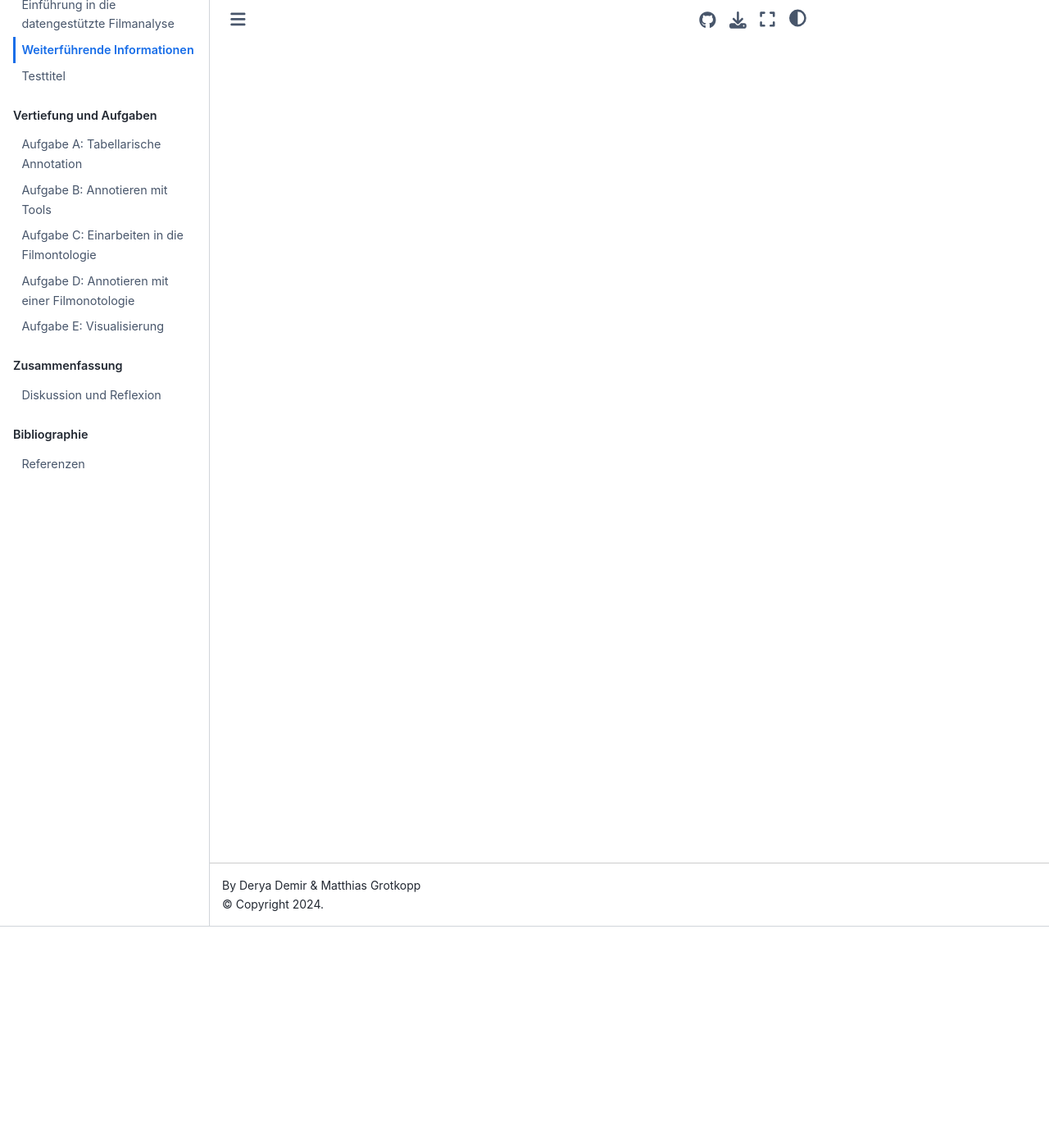
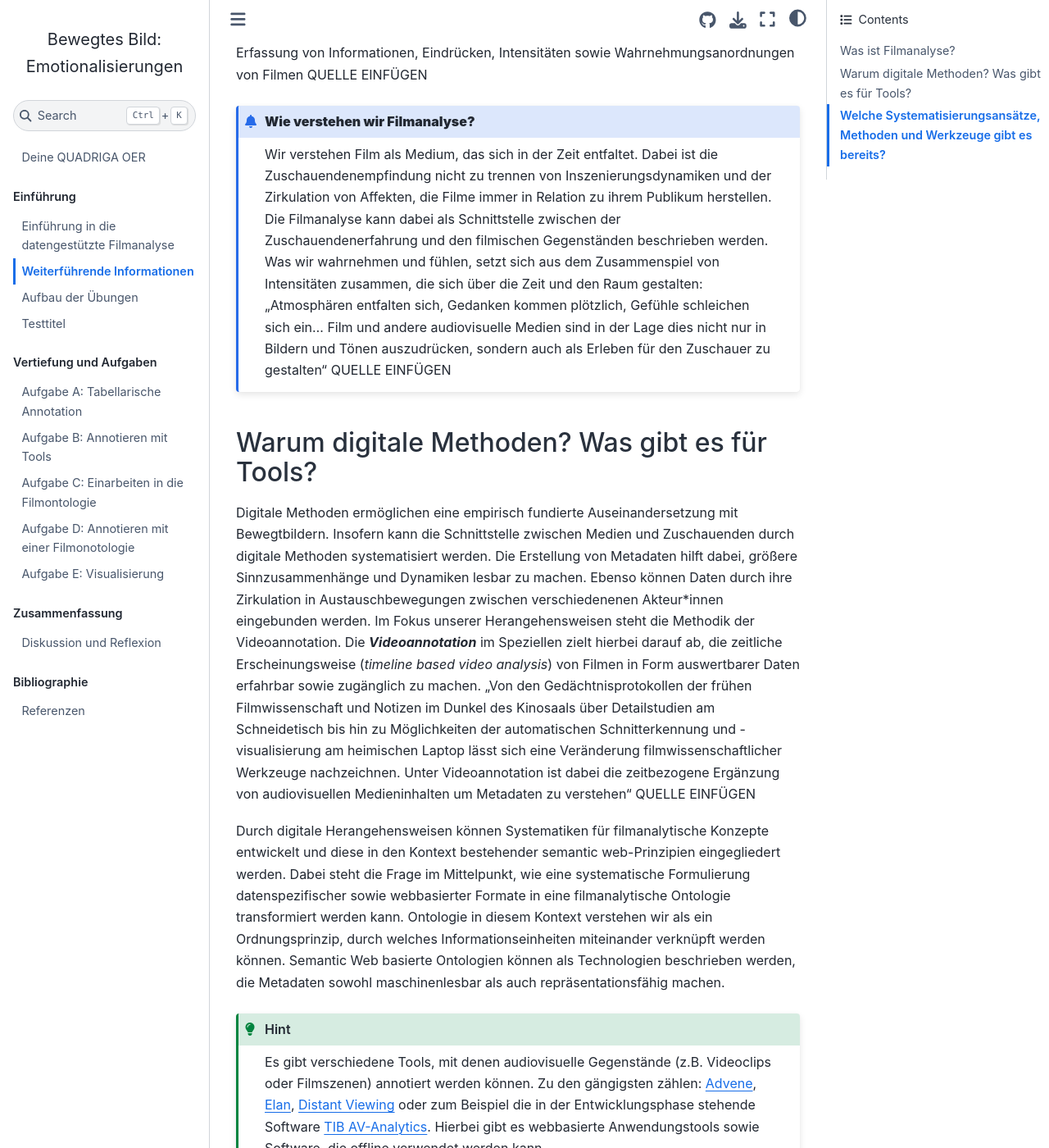
Before and after one commit to quadriga-dk/Bewegtes-Bild-Fallstudie-1, a Jupyter Book: the page built from Kapitel_I/Information_und_Material.md, in a window 1280 px wide and 1400 px high, scrolled down 270 px. Shown: the whole window at 82% size. Built offline with Jupyter Book 1.0.4 settings and Sphinx 7.4.7 and the Sphinx Book theme 1.1.4, drawn with Linux system fonts in a browser that asks for light colours; some of the changed text lies outside the part shown.

Commit message:
Add Änderungen und neues Unterkapitel

````diff
--- a/Kapitel_I/Information_und_Material.md
+++ b/Kapitel_I/Information_und_Material.md
@@ -1 +1,30 @@
+---
+lang: de-DE
+---
 # Weiterführende Informationen
+## Was ist Filmanalyse?
+Die Filmanalyse ist – neben der Filmtheorie und der Filmgeschichte – eine der drei Säulen der Filmwissenschaft als akademische Disziplin, die sich unter Berücksichtigung methodischer Ansätze mit der Gestaltung von Filmen, ihrer Struktur und ihrer Rezeption auseinandersetzt. Gleichzeitig ist die Filmanalyse ein Werkzeug zur systematischen Erfassung von Informationen, Eindrücken, Intensitäten sowie Wahrnehmungsanordnungen von Filmen QUELLE EINFÜGEN
+```{admonition} **Wie verstehen wir Filmanalyse?**
+Wir verstehen Film als Medium, das sich in der Zeit entfaltet. Dabei ist die Zuschauendenempfindung nicht zu trennen von Inszenierungsdynamiken und der Zirkulation von Affekten, die Filme immer in Relation zu ihrem Publikum herstellen. Die Filmanalyse kann dabei als Schnittstelle zwischen der Zuschauendenerfahrung und den filmischen Gegenständen beschrieben werden.
+Was wir wahrnehmen und fühlen, setzt sich aus dem Zusammenspiel von Intensitäten zusammen, die sich über die Zeit und den Raum gestalten: „Atmosphären entfalten sich, Gedanken kommen plötzlich, Gefühle schleichen sich ein… Film und andere audiovisuelle Medien sind in der Lage dies nicht nur in Bildern und Tönen auszudrücken, sondern auch als Erleben für den Zuschauer zu gestalten“ QUELLE EINFÜGEN
+```
+## Warum digitale Methoden? Was gibt es für Tools?
+Digitale Methoden ermöglichen eine empirisch fundierte Auseinandersetzung mit Bewegtbildern. Insofern kann die Schnittstelle zwischen Medien und Zuschauenden durch digitale Methoden systematisiert werden. Die Erstellung von Metadaten hilft dabei, größere Sinnzusammenhänge und Dynamiken lesbar zu machen. Ebenso können Daten durch ihre Zirkulation in Austauschbewegungen zwischen verschiedenenen Akteur*innen eingebunden werden. Im Fokus unserer Herangehensweisen steht die Methodik der Videoannotation. Die ***Videoannotation*** im Speziellen zielt hierbei darauf ab, die zeitliche Erscheinungsweise (*timeline based video analysis*) von Filmen in Form auswertbarer Daten erfahrbar sowie zugänglich zu machen.
+„Von den Gedächtnisprotokollen der frühen Filmwissenschaft und Notizen im Dunkel des Kinosaals über Detailstudien am Schneidetisch bis hin zu Möglichkeiten der automatischen Schnitterkennung und -visualisierung am heimischen Laptop lässt sich eine Veränderung filmwissenschaftlicher Werkzeuge nachzeichnen. Unter Videoannotation ist dabei die zeitbezogene Ergänzung von audiovisuellen Medieninhalten um Metadaten zu verstehen“ QUELLE EINFÜGEN
++++
+Durch digitale Herangehensweisen können Systematiken für filmanalytische Konzepte entwickelt und diese in den Kontext bestehender semantic web-Prinzipien eingegliedert werden. Dabei steht die Frage im Mittelpunkt, wie eine systematische Formulierung datenspezifischer sowie webbasierter Formate in eine filmanalytische Ontologie transformiert werden kann. Ontologie in diesem Kontext verstehen wir als ein Ordnungsprinzip, durch welches Informationseinheiten miteinander verknüpft werden können. Semantic Web basierte Ontologien können als Technologien beschrieben werden, die Metadaten sowohl maschinenlesbar als auch repräsentationsfähig machen.
+```{hint} Es gibt verschiedene Tools, mit denen audiovisuelle Gegenstände (z.B. Videoclips oder Filmszenen) annotiert werden können. Zu den gängigsten zählen: [Advene](https://www.advene.org/), [Elan](https://archive.mpi.nl/tla/elan), [Distant Viewing](https://distantviewing.org/) oder zum Beispiel die in der Entwicklungsphase stehende Software [TIB AV-Analytics](https://service.tib.eu/tibava). Hierbei gibt es webbasierte Anwendungstools sowie Software, die offline verwendet werden kann.
+```
+## Welche Systematisierungsansätze, Methoden und Werkzeuge gibt es bereits?
+Im Bereich der Filmanalyse existieren bereits eine Vielzahl von Ansätzen und Methoden, um einerseits das Vokabular und andererseits ebenso die Techniken zu systematisieren und zu strukturieren.
+Eine einheitliche Systematisierung gibt es dabei nicht. Durch Ansätze verschiedener Akteur:innen, Institutionen und deren Arbeiten gibt es jedoch Zugänge zu unterschiedlichen Glossaren, Nachschlagewerken sowie Verfahren, in denen Begriffe, Definitionen und Funktionsweisen filmanalytischer Termini erläutert, zusammengefasst sowie öffentlich zugänglich gemacht werden. Um sich eine Übersicht zu verschaffen, wird hier eine kleine Auswahl bereitgestellt. Diese Informationen bilden den Grundstein für ein Basisverständnis filmanalytischer Arbeit.
++++
+**Glossare & Nachschlagewerke (z.B. für Grundbegriffe):**
+* Universität Wien: https://filmanalyse.at
+* Netzwerk Cinema: https://www.netzwerk-cinema.ch/uploads/files/Glossaire_reaseau_cinema_ch.pdf
+* Universität Kiel: https://filmlexikon.uni-kiel.de/
+* Kinofenster: https://www.kinofenster.de/lehrmaterial/glossar/
++++
+**Empirische Methoden & weiterführende Literatur:**
+* Freie Universität Berlin: https://www.empirische-medienaesthetik.fu-berlin.de/emaex-system/emaex_kurzversion/index.html
+* Bellour, R. (1969, October). Les Oiseaux: Analyse d'une séquence. Cahiers du cinéma, 216.
--- a/_toc.yml
+++ b/_toc.yml
@@ -8,6 +8,7 @@ parts:
     chapters:
       - file: Kapitel_I/Einführung_in_die_datengestützte_Filmanalyse
       - file: Kapitel_I/Information_und_Material
+      - file: Kapitel_I/Aufbau_der_Übungen
       - file: Kapitel_I/test
   - caption: Vertiefung und Aufgaben
     chapters:
````
Also changed, not shown: Kapitel_I/Aufbau_der_Übungen.md (added, +4 -0 lines), Kapitel_I/Einführung_in_die_datengestützte_Filmanalyse.md (+1 -1 lines).
